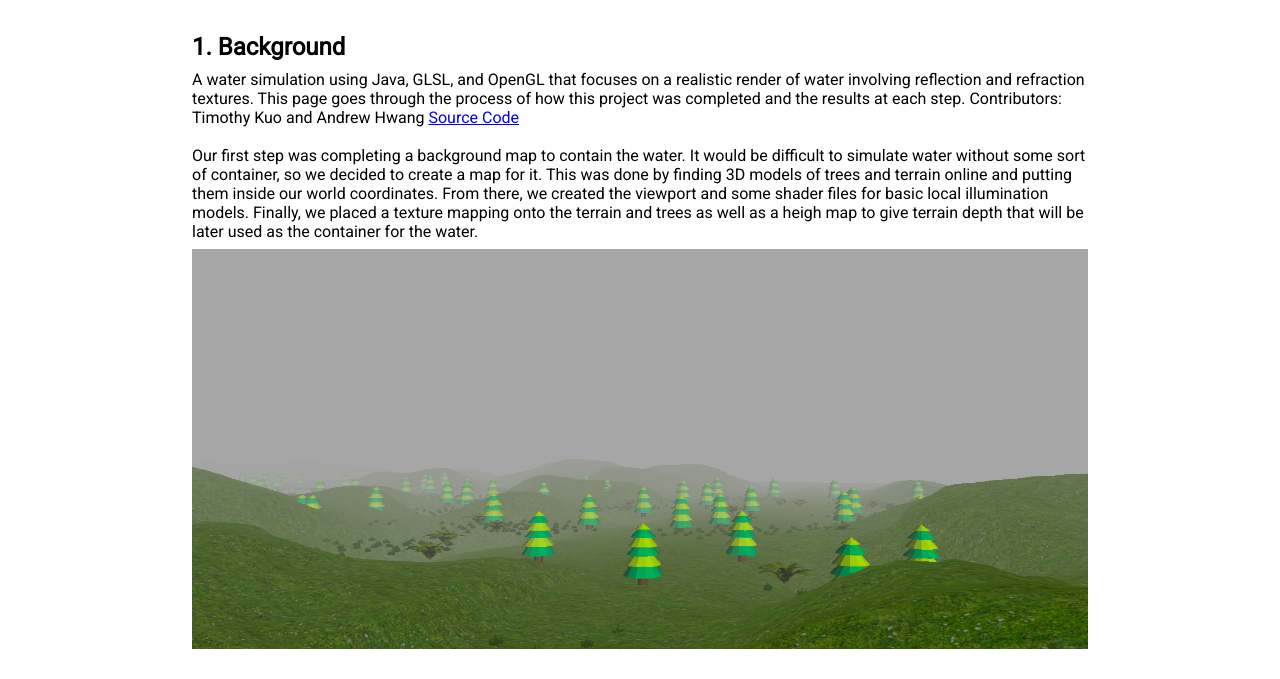
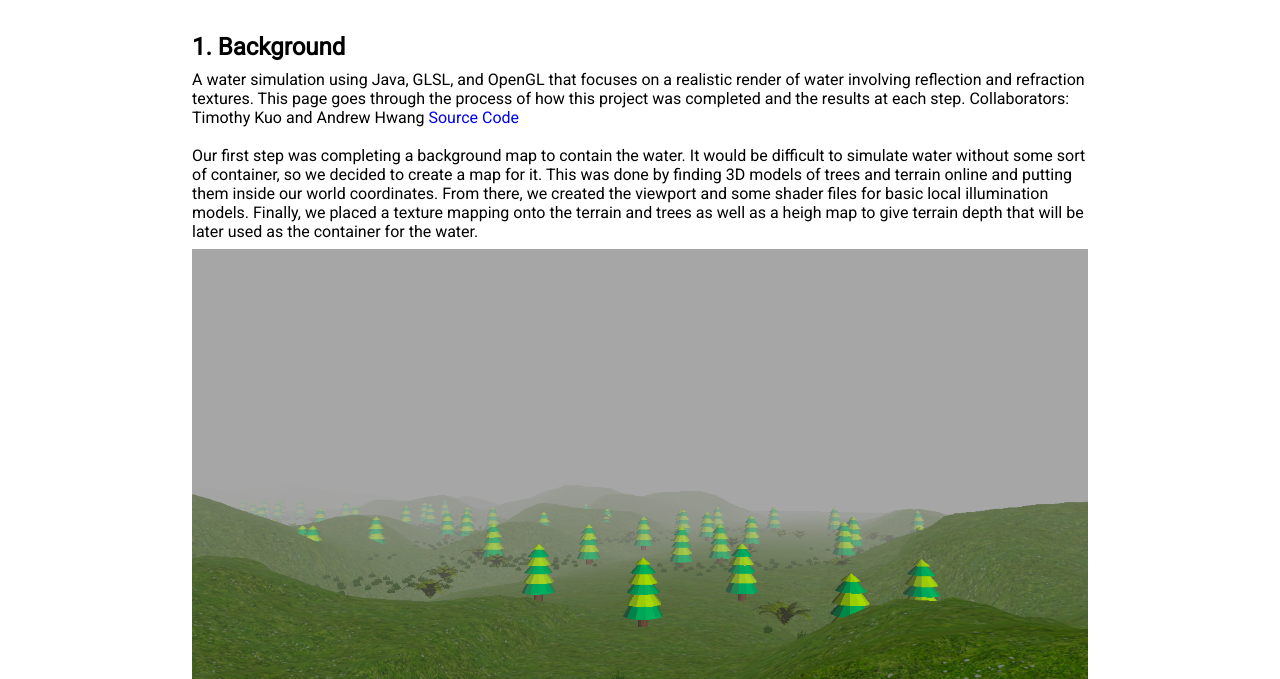
Before and after one commit to timmykuo/mywebsite, a plain HTML site: page pages/water_sim/index.html in a window 1280 px wide. Shown: the part 421-1100 px from the top of the page. Drawn offline with Linux system fonts and the light colour scheme; a script that the page names is missing.

Commit message:
add responsive design

```diff
--- a/pages/water_sim/index.html
+++ b/pages/water_sim/index.html
@@ -47,7 +47,7 @@ build basic water tiles for the scene
       <h2> 1. Background </h2>
     </div>
     <div id="step_body">
-      <p> A water simulation using Java, GLSL, and OpenGL that focuses on a realistic render of water involving reflection and refraction textures. This page goes through the process of how this project was completed and the results at each step. Contributors: Timothy Kuo and Andrew Hwang <a href="https://github.com/timmykuo/WaterSimulator"> Source Code </a></br> </br> Our first step was completing a background map to contain the water. It would be difficult to simulate water without some sort of container, so we decided to create a map for it. This was done by finding 3D models of trees and terrain online and putting them inside our world coordinates. From there, we created the viewport and some shader files for basic local illumination models. Finally, we placed a texture mapping onto the terrain and trees as well as a heigh map to give terrain depth that will be later used as the container for the water. </p>
+      <p> A water simulation using Java, GLSL, and OpenGL that focuses on a realistic render of water involving reflection and refraction textures. This page goes through the process of how this project was completed and the results at each step. Collaborators: Timothy Kuo and Andrew Hwang <a href="https://github.com/timmykuo/WaterSimulator"> Source Code </a></br> </br> Our first step was completing a background map to contain the water. It would be difficult to simulate water without some sort of container, so we decided to create a map for it. This was done by finding 3D models of trees and terrain online and putting them inside our world coordinates. From there, we created the viewport and some shader files for basic local illumination models. Finally, we placed a texture mapping onto the terrain and trees as well as a heigh map to give terrain depth that will be later used as the container for the water. </p>
       <img src="images/background.png"></img>
     </div>
   </div>
--- a/pages/water_sim/stylesheet.css
+++ b/pages/water_sim/stylesheet.css
@@ -11,11 +11,15 @@ html, body {
   font-family: 'Roboto';
 }
 
+a {
+  text-decoration: none;
+}
+
 .description, .steps {
   margin: 0 auto;
 	width: auto;
 	position: relative;
-  padding: 4% 15%;
+  padding: 4%;
 }
 
 .description:after {
@@ -57,26 +61,38 @@ h1 {
 
 .steps #step img {
   	display: inline-block;
-    height: 400px;
+    height: 250px;
     width: 100%;
 }
 
 /*locations for tablet and larger picture and about */
+@media only screen and (min-width: 512px) {
+  .description, .steps {
+    margin: 0 auto;
+  	width: auto;
+  	position: relative;
+    padding: 4% 10%;
+  }
+
+  .steps #step img {
+    	display: inline-block;
+      height: 300px;
+      width: 100%;
+  }
+}
+
+/*locations for tablet and larger picture and about */
 @media only screen and (min-width: 768px) {
-  .description {
+  .description, .steps {
+    margin: 0 auto;
+  	width: auto;
+  	position: relative;
+    padding: 4% 15%;
+  }
 
+  .steps #step img {
+    	display: inline-block;
+      height: 450px;
+      width: 100%;
   }
-	.picture {
-		width: 50%;
-		height: 100%;
-		float: left;
-	}
-
-	.about {
-		width: 50%;
-		height: 100%;
-		float: right;
-		padding: 11% 5%;
-	}
-
 }
--- a/stylesheet.css
+++ b/stylesheet.css
@@ -8,6 +8,11 @@ html, body {
   background-color: white;
   height: 100%;
   width: 100%;
+}
+
+.navbar {
+  position: fixed;
+
 }
 
 /*locations for mobile picture and about */
```
Also changed, not shown: index.html (+2 -2 lines).
